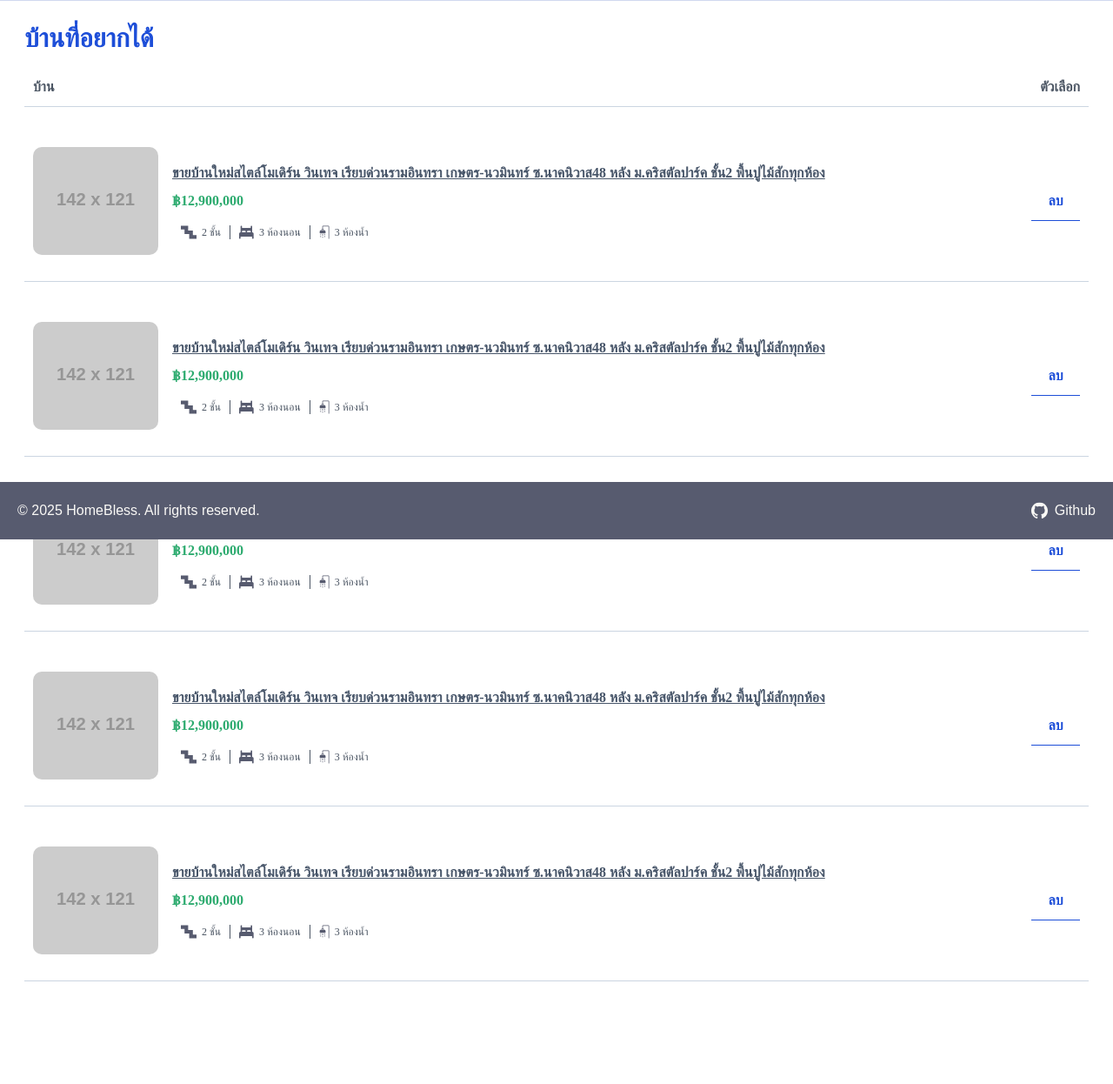
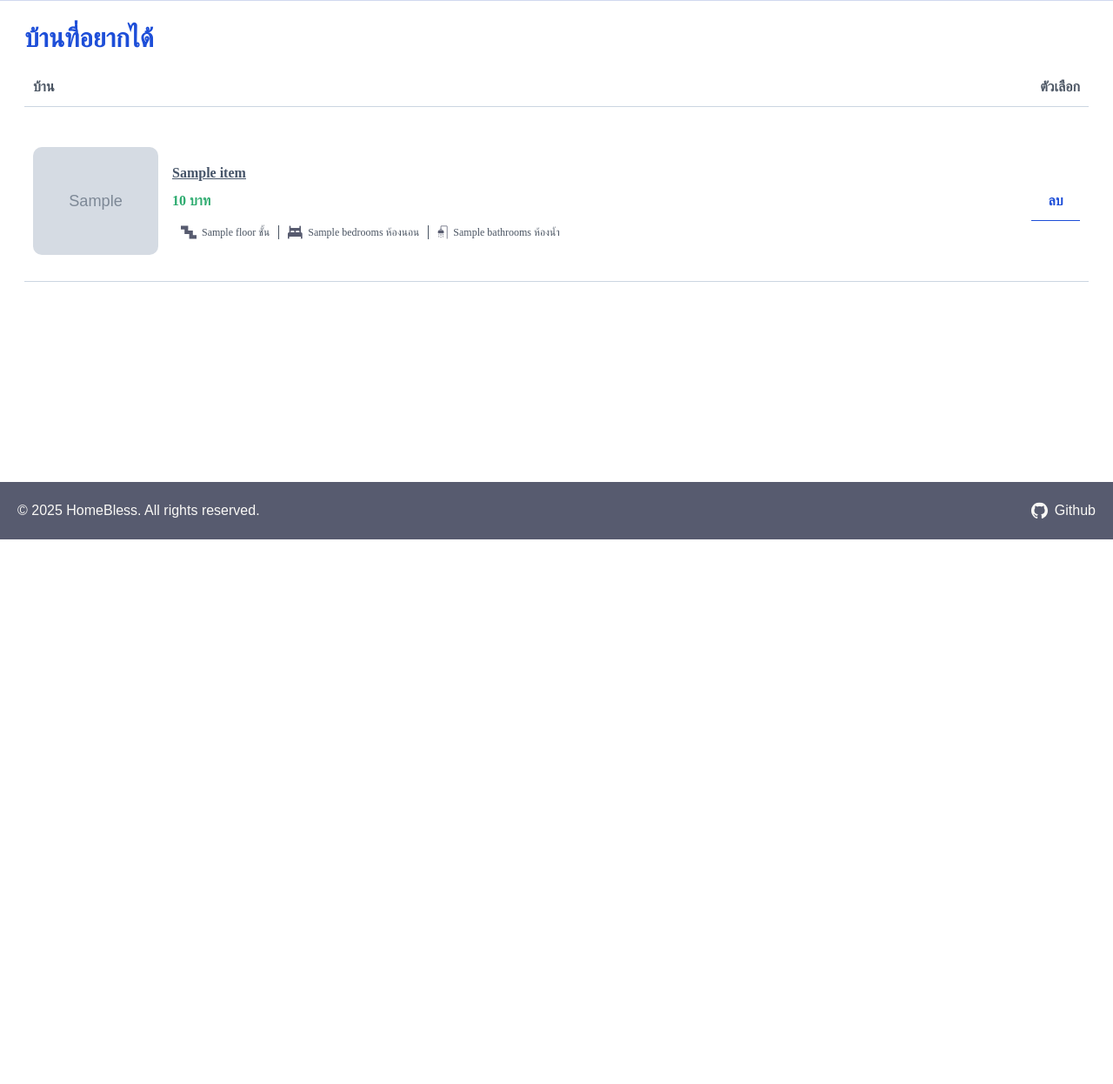
Before and after one commit to HomeBless/HomeBless, a Django app: template templates/wishlist.html in a window 1280 px wide. Shown: the part 180-1426 px from the top of the page at 87% size. After the commit the page ends 800 px from the top, so only its background shows below. Run offline with Django 5.2, Linux system fonts and the light colour scheme; the template is opened without the code that fills it: most values are stand-ins (such as "Sample title", 1, 10 or a date in 2020); grey boxes marked "Sample" are stand-in pictures; grey boxes labelled with a size stand in for pictures from a placeholder-image service; some libraries are stand-ins or nearby versions; some web fonts are replaced.

Commit message:
implement wishlist page

```diff
--- a/HomeBless/urls.py
+++ b/HomeBless/urls.py
@@ -9,5 +9,5 @@ urlpatterns = [
     path('compare/', Compare.as_view(), name='compare'),
     path('property-detail/<int:pk>/', PropertyDetail.as_view(), name='property-detail'),
     path('sell/', Sell.as_view(), name='sell'),
-    path('wishlist/', Wishlist.as_view(), name='wishlist'),
+    path('wishlist/', WishlistView.as_view(), name='wishlist'),
 ]
--- a/HomeBless/views/__init__.py
+++ b/HomeBless/views/__init__.py
@@ -4,4 +4,4 @@ from .property_detail import PropertyDetail
 from .property_listing import PropertyListing
 from .property_list import property_list
 from .sell import Sell
-from .wishlist import Wishlist
+from .wishlist import WishlistView
--- a/templates/wishlist.html
+++ b/templates/wishlist.html
@@ -17,6 +17,7 @@
         <div class="self-stretch inline-flex justify-start items-center gap-4">
             <div class="flex-1 justify-start text-blue-700 text-3xl font-bold font-['IBM_Plex_Sans_Thai']">บ้านที่อยากได้</div>
         </div>
+        {% if wishlist_details %}
         <div class="self-stretch inline-flex justify-start items-center">
             <div class="flex-1 p-2.5 border-b border-slate-300 inline-flex flex-col justify-start items-start">
                 <div class="self-stretch justify-start text-gray-600 text-base font-bold font-['IBM_Plex_Sans_Thai']">บ้าน</div>
@@ -26,39 +27,64 @@
             </div>
         </div>
 
-        {% for property in '01234' %}
+        {% for item in wishlist_details %}
         <div class="self-stretch flex flex-col justify-start items-start gap-2">
             <div class="self-stretch py-5 border-b border-slate-300 flex flex-col justify-start items-start gap-8">
                 <div class="self-stretch h-36 p-2.5 inline-flex justify-start items-center gap-4">
-                    <img class="w-36 self-stretch relative rounded-[10px]" src="https://placehold.co/142x121" />
+                    <img class="w-36 self-stretch relative rounded-[10px]" src="{{ item.picture.url }}" alt="{{ item.title }}">
                     <div class="flex-1 inline-flex flex-col justify-start items-start gap-4">
                         <div class="self-stretch flex flex-col justify-start items-start gap-2">
-                            <div class="self-stretch justify-start text-slate-600 text-base font-bold font-['IBM_Plex_Sans_Thai'] underline">ขายบ้านใหม่สไตล์โมเดิร์น วินเทจ เรียบด่วนรามอินทรา เกษตร-นวมินทร์ ซ.นาคนิวาส48 หลัง ม.คริสตัลปาร์ค ชั้น2 พื้นปูไม้สักทุกห้อง</div>
-                            <div class="self-stretch justify-start text-[#2DAB6F] text-base font-bold font-['IBM_Plex_Sans_Thai']">฿12,900,000</div>
+                            <div class="self-stretch justify-start text-slate-600 text-base font-bold font-['IBM_Plex_Sans_Thai'] underline">
+                                <a href="{% url 'HomeBless:property-detail' item.id %}" class="text-slate-600 hover:text-blue-600 transition-colors duration-300">
+                                    {{ item.title }}
+                                </a>
+                            </div>
+                            <div class="self-stretch justify-start text-[#2DAB6F] text-base font-bold font-['IBM_Plex_Sans_Thai']">
+                                {{ item.price|intcomma }} บาท
+                            </div>
                         </div>
                         <div class="self-stretch inline-flex justify-start items-center flex-wrap content-center">
                             <div class="px-2.5 flex justify-start items-center gap-1.5">
                                 <img src="{% static 'property-listing/floor.svg' %}" alt="Floor">
-                                <div class="justify-start text-gray-600 text-xs font-normal font-['IBM_Plex_Sans_Thai']">2 ชั้น</div>
+                                <div class="justify-start text-gray-600 text-xs font-normal font-['IBM_Plex_Sans_Thai']">
+                                    {{ item.floor }} ชั้น
+                                </div>
                             </div>
                             <div class="px-2.5 border-l border-r border-gray-600 flex justify-start items-center gap-1.5">
                                 <img src="{% static 'property-listing/bedroom.svg' %}" alt="Bedroom">
-                                <div class="justify-start text-gray-600 text-xs font-normal font-['IBM_Plex_Sans_Thai']">3 ห้องนอน</div>
+                                <div class="justify-start text-gray-600 text-xs font-normal font-['IBM_Plex_Sans_Thai']">
+                                    {{ item.bedrooms }} ห้องนอน
+                                </div>
                             </div>
                             <div class="px-2.5 flex justify-start items-center gap-1.5">
                                 <img src="{% static 'property-listing/bathroom.svg' %}" alt="Bathroom">
-                                <div class="justify-start text-gray-600 text-xs font-normal font-['IBM_Plex_Sans_Thai']">3 ห้องน้ำ</div>
+                                <div class="justify-start text-gray-600 text-xs font-normal font-['IBM_Plex_Sans_Thai']">
+                                    {{ item.bathrooms }} ห้องน้ำ
+                                </div>
                             </div>
                         </div>
                     </div>
-                    <button class="w-14 p-2.5 border-b border-blue-700 inline-flex flex-col justify-center items-center hover:bg-blue-100 hover:border-blue-900 transition duration-300 ease-in-out">
-                        <div class="self-stretch text-center justify-start text-blue-700 text-base font-bold font-['IBM_Plex_Sans_Thai']">ลบ</div>
-                    </button>
+                    <form method="POST" action="{% url 'HomeBless:wishlist' %}">
+                        {% csrf_token %}
+                        <input type="hidden" name="property_id" value="{{ item.id }}">
+
+                        <button class="w-14 p-2.5 border-b border-blue-700 inline-flex flex-col justify-center items-center hover:bg-blue-100 hover:border-blue-900 transition duration-300 ease-in-out">
+                            <div class="self-stretch text-center justify-start text-blue-700 text-base font-bold font-['IBM_Plex_Sans_Thai']">ลบ</div>
+                        </button>
+                    </form>
                 </div>
             </div>
         </div>
         {% endfor %}
 
+        {% else %}
+
+        <div class="self-stretch text-center text-gray-500 text-xl font-['IBM_Plex_Sans_Thai'] py-5">
+            ไม่มีบ้านรายการในรายการโปรด
+        </div>
+
+        {% endif %}
+
     </div>
 </div>
 {% endblock %}
```
Also changed, not shown: HomeBless/views/wishlist.py (+35 -2 lines), templates/property-detail.html (indentation only).
